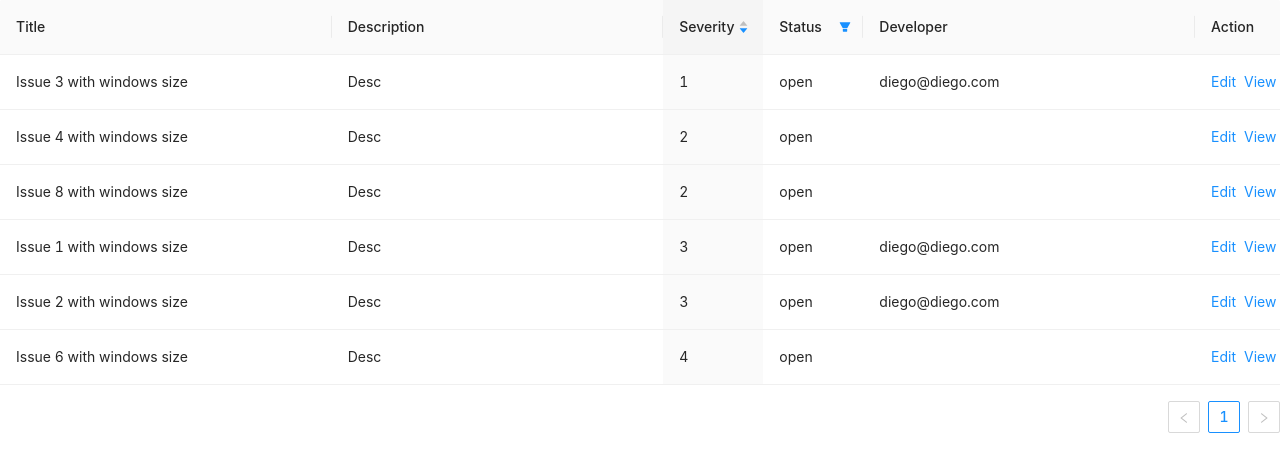
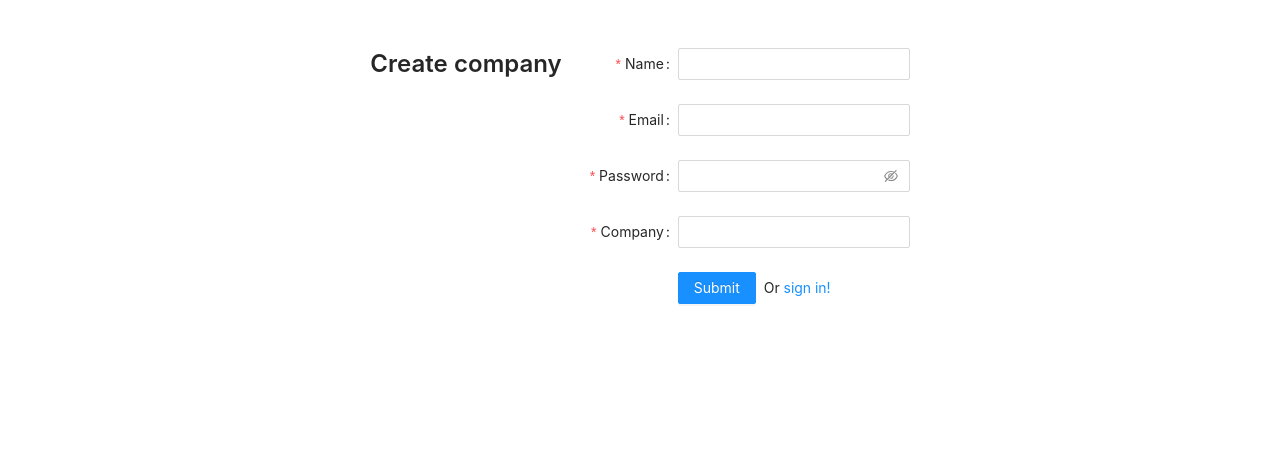
Before and after one commit to ASP-N8A/centinela-asp, a React (Create React App) app in the folder centinela-front/: page / in a window 1280 px wide. Shown: the top 472 px of the page. Built offline with nearby package versions, Linux system fonts and the light colour scheme.

Commit message:
revert changes that were made for testing

```diff
--- a/centinela-front/src/App.js
+++ b/centinela-front/src/App.js
@@ -15,7 +15,7 @@ function App() {
         <IssueDetails />
       </Route>
       <Route exact path="/">
-        {!isAuthenticated ? <Issues /> : <Authentication />}
+        {isAuthenticated ? <Issues /> : <Authentication />}
       </Route>
       <Route path="/">Not found</Route>
     </Switch>
--- a/centinela-front/src/Views/Issues/Issues.js
+++ b/centinela-front/src/Views/Issues/Issues.js
@@ -162,7 +162,7 @@ const Issues = () => {
       key: 'action',
       render: (text, issue) => (
         <Space>
-          {user?.role !== 'admin' && <Link onClick={() => handleClickEdit(issue)}>Edit</Link>}
+          {user?.role === 'admin' && <Link onClick={() => handleClickEdit(issue)}>Edit</Link>}
           <Link onClick={() => history.push(`/issue/${issue.id}`)}>View</Link>
         </Space>
       ),
```
